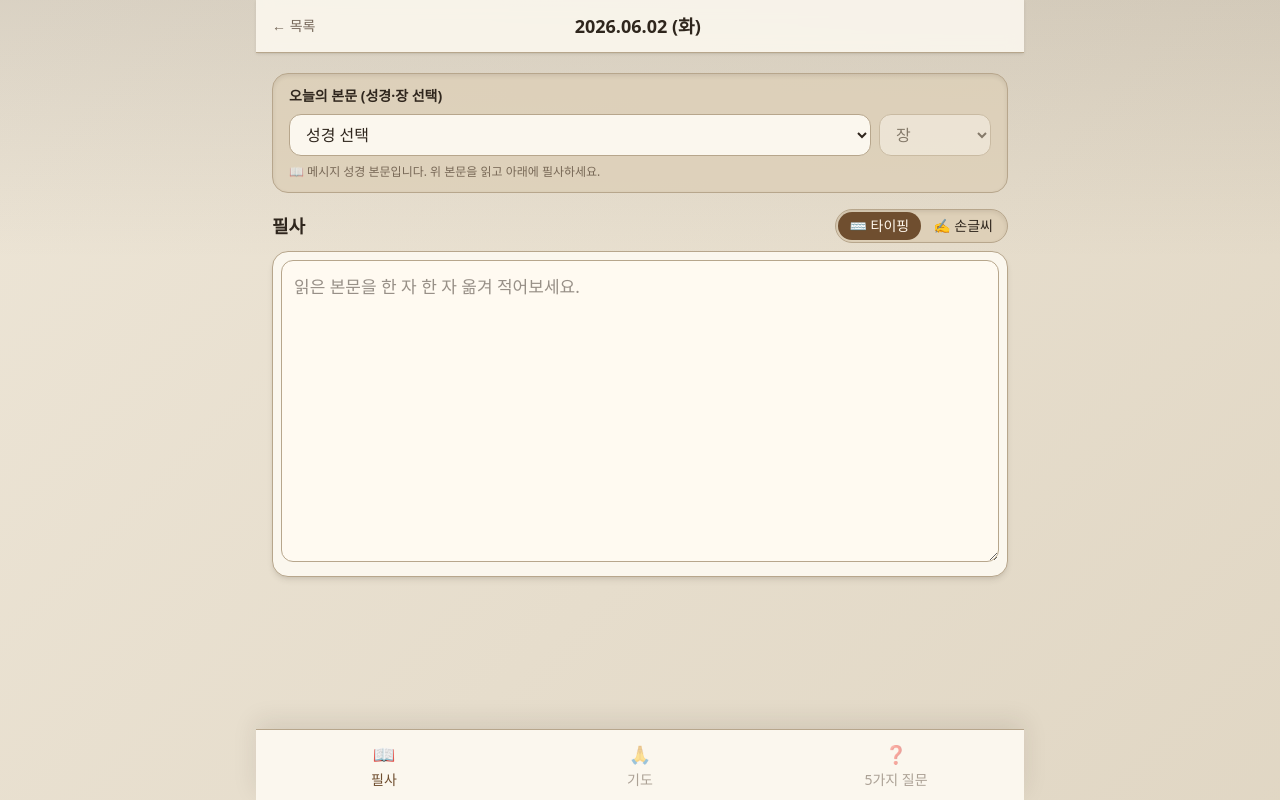
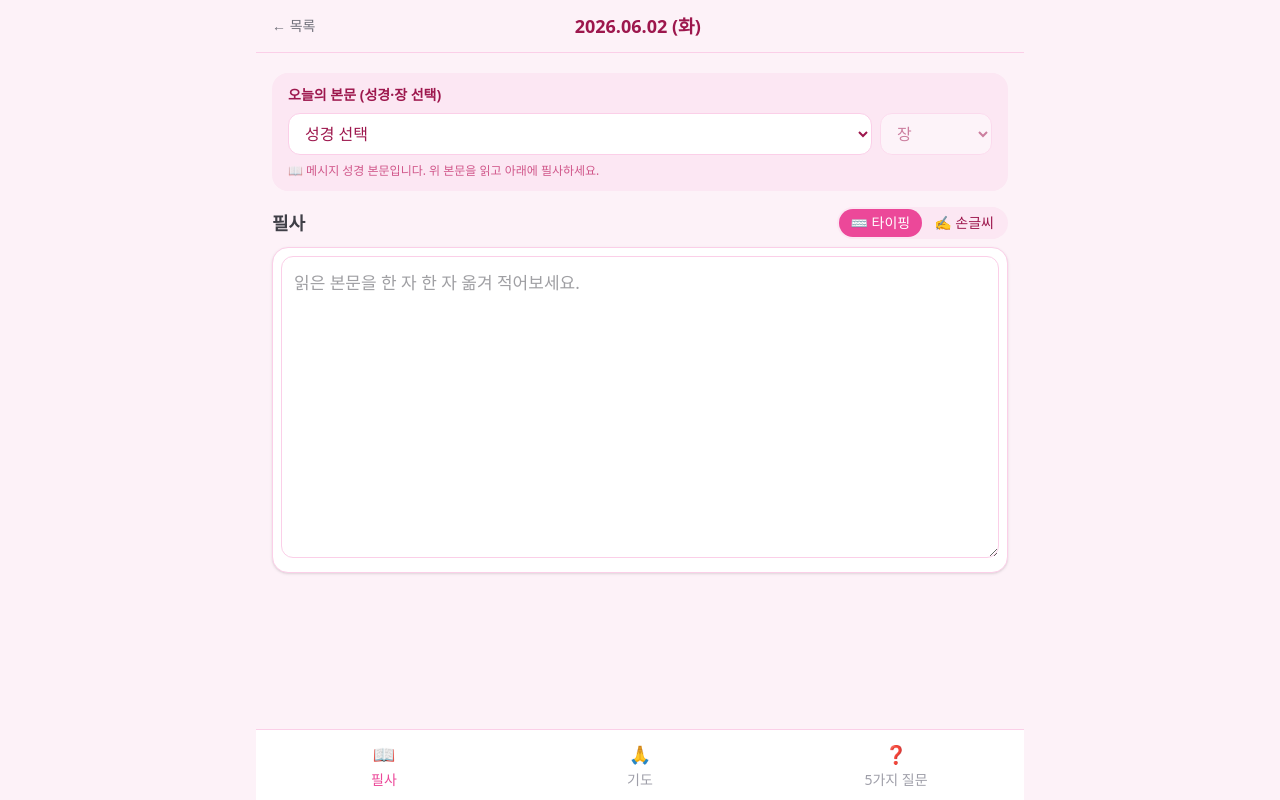
Before and after one commit to LeeLoHoon/EDABible, a React (Vite) app: page /#/ in a window 1280 px wide. Both pictures are taken after a click on the button "✏️ 오늘 묵상 시작". Built offline with nearby package versions, Linux system fonts and the light colour scheme.

Commit message:
Revert "style: 베이지 톤 디자인 적용"
This reverts commit d037db815ce8cf2d3908cf8f976abc31bd2b1022.

```diff
--- a/index.html
+++ b/index.html
@@ -5,7 +5,7 @@
     <link rel="icon" type="image/svg+xml" href="/favicon.svg" />
     <link rel="apple-touch-icon" href="/apple-touch-icon.png" />
     <meta name="viewport" content="width=device-width, initial-scale=1.0, maximum-scale=1.0, user-scalable=no, viewport-fit=cover" />
-    <meta name="theme-color" content="#6f4e2f" />
+    <meta name="theme-color" content="#ec4899" />
     <meta name="apple-mobile-web-app-capable" content="yes" />
     <meta name="apple-mobile-web-app-status-bar-style" content="default" />
     <title>EDABible — 성경 묵상·필사</title>
--- a/src/components/BiblePicker.tsx
+++ b/src/components/BiblePicker.tsx
@@ -110,7 +110,7 @@ export default function BiblePicker({ value, onChange }: Props) {
   const loading = !!meta && !activeDoc && !error
 
   return (
-    <div className="rounded-2xl border border-rose-line bg-rose-chip/80 px-4 py-3 shadow-inner shadow-rose-ink/10">
+    <div className="rounded-2xl bg-rose-chip px-4 py-3">
       <label className="mb-2 block text-sm font-semibold text-rose-ink">
         오늘의 본문 (성경·장 선택)
       </label>
@@ -119,7 +119,7 @@ export default function BiblePicker({ value, onChange }: Props) {
         <select
           value={order}
           onChange={(e) => setOrder(e.target.value ? Number(e.target.value) : '')}
-          className="min-w-0 flex-1 rounded-xl border border-rose-line bg-rose-card px-3 py-2 text-base font-medium text-rose-ink outline-none focus:border-rose-accent"
+          className="min-w-0 flex-1 rounded-xl border border-rose-line bg-white px-3 py-2 text-base font-medium text-rose-ink outline-none focus:border-rose-accent"
         >
           <option value="">성경 선택</option>
           {index.map((b) => (
@@ -133,7 +133,7 @@ export default function BiblePicker({ value, onChange }: Props) {
           value={chapter}
           onChange={(e) => setChapter(e.target.value ? Number(e.target.value) : '')}
           disabled={!activeDoc}
-          className="w-28 rounded-xl border border-rose-line bg-rose-card px-3 py-2 text-base font-medium text-rose-ink outline-none focus:border-rose-accent disabled:opacity-50"
+          className="w-28 rounded-xl border border-rose-line bg-white px-3 py-2 text-base font-medium text-rose-ink outline-none focus:border-rose-accent disabled:opacity-50"
         >
           <option value="">장</option>
           {chapterOptions.map((n) => (
@@ -149,7 +149,7 @@ export default function BiblePicker({ value, onChange }: Props) {
       {/* 선택한 본문 표시 (읽으며 필사) */}
       {loading && <p className="mt-3 text-sm text-rose-key/70">본문 불러오는 중…</p>}
       {!loading && passage && (
-        <div className="mt-3 max-h-72 overflow-y-auto rounded-xl border border-rose-line bg-rose-card px-4 py-3 shadow-sm shadow-rose-ink/10">
+        <div className="mt-3 max-h-72 overflow-y-auto rounded-xl border border-rose-line bg-white px-4 py-3">
           <p className="mb-1 text-sm font-bold text-rose-accent">
             {activeDoc?.book} {chapter}장
           </p>
--- a/src/components/FieldEditor.tsx
+++ b/src/components/FieldEditor.tsx
@@ -11,7 +11,7 @@ interface Props {
   inkHeight?: number
 }
 
-const PEN_COLORS = ['#2f261d', '#6f4e2f', '#1f4f57', '#315b3b', '#8a5d19']
+const PEN_COLORS = ['#3f3f46', '#be185d', '#2563eb', '#059669', '#d97706']
 
 export default function FieldEditor({
   field,
@@ -27,10 +27,10 @@ export default function FieldEditor({
   const setStrokes = (strokes: Stroke[]) => onChange({ ...field, strokes })
 
   return (
-    <div className="rounded-2xl border border-rose-line bg-rose-card p-2 shadow-md shadow-rose-ink/10">
+    <div className="rounded-2xl border border-rose-line bg-rose-card p-2 shadow-sm">
       {field.mode === 'text' ? (
         <textarea
-          className="w-full resize-y rounded-xl border border-rose-line bg-[#fffaf1] p-3 text-[17px] leading-relaxed text-rose-ink outline-none focus:border-rose-accent"
+          className="w-full resize-y rounded-xl border border-rose-line bg-white p-3 text-[17px] leading-relaxed text-zinc-700 outline-none focus:border-rose-accent"
           rows={rows}
           placeholder={placeholder}
           value={field.text}
@@ -43,14 +43,14 @@ export default function FieldEditor({
             <button
               type="button"
               onClick={() => setTool('pen')}
-              className={`rounded-lg px-2.5 py-1 text-sm ${tool === 'pen' ? 'bg-rose-chip text-rose-ink' : 'text-rose-key/65'}`}
+              className={`rounded-lg px-2.5 py-1 text-sm ${tool === 'pen' ? 'bg-rose-chip text-rose-ink' : 'text-zinc-500'}`}
             >
               ✏️ 펜
             </button>
             <button
               type="button"
               onClick={() => setTool('eraser')}
-              className={`rounded-lg px-2.5 py-1 text-sm ${tool === 'eraser' ? 'bg-rose-chip text-rose-ink' : 'text-rose-key/65'}`}
+              className={`rounded-lg px-2.5 py-1 text-sm ${tool === 'eraser' ? 'bg-rose-chip text-rose-ink' : 'text-zinc-500'}`}
             >
               🧽 지우개
             </button>
@@ -66,7 +66,7 @@ export default function FieldEditor({
                   setColor(c)
                   setTool('pen')
                 }}
-                className={`h-6 w-6 rounded-full border-2 ${color === c && tool === 'pen' ? 'border-rose-accent' : 'border-rose-card'}`}
+                className={`h-6 w-6 rounded-full border-2 ${color === c && tool === 'pen' ? 'border-rose-accent' : 'border-white'}`}
                 style={{ background: c }}
               />
             ))}
@@ -87,7 +87,7 @@ export default function FieldEditor({
               type="button"
               onClick={() => setStrokes(field.strokes.slice(0, -1))}
               disabled={field.strokes.length === 0}
-              className="rounded-lg px-2.5 py-1 text-sm text-rose-key/65 disabled:opacity-40"
+              className="rounded-lg px-2.5 py-1 text-sm text-zinc-500 disabled:opacity-40"
             >
               ↩️ 취소
             </button>
@@ -95,7 +95,7 @@ export default function FieldEditor({
               type="button"
               onClick={() => setStrokes([])}
               disabled={field.strokes.length === 0}
-              className="rounded-lg px-2.5 py-1 text-sm text-rose-key/65 disabled:opacity-40"
+              className="rounded-lg px-2.5 py-1 text-sm text-zinc-500 disabled:opacity-40"
             >
               전체 지우기
             </button>
--- a/src/components/InkCanvas.tsx
+++ b/src/components/InkCanvas.tsx
@@ -177,7 +177,7 @@ export default function InkCanvas({
     <div ref={wrapRef} className="w-full">
       <canvas
         ref={canvasRef}
-        className="ink-surface w-full rounded-xl bg-[#fffaf1]"
+        className="ink-surface w-full rounded-xl bg-white"
         style={{ height }}
         onPointerDown={onPointerDown}
         onPointerMove={onPointerMove}
--- a/src/components/ModeToggle.tsx
+++ b/src/components/ModeToggle.tsx
@@ -8,12 +8,12 @@ interface Props {
 /** 섹션 전체의 입력 방식(타이핑/손글씨)을 한 번에 전환하는 토글 */
 export default function ModeToggle({ mode, onChange }: Props) {
   return (
-    <div className="inline-flex select-none rounded-full border border-rose-line bg-rose-chip p-0.5 shadow-inner shadow-rose-ink/10">
+    <div className="inline-flex select-none rounded-full bg-rose-chip p-0.5">
       <button
         type="button"
         onClick={() => onChange('text')}
         className={`rounded-full px-3 py-1 text-sm font-medium transition ${
-          mode === 'text' ? 'bg-rose-accent text-[#fff8ed]' : 'text-rose-ink'
+          mode === 'text' ? 'bg-rose-accent text-white' : 'text-rose-ink'
         }`}
       >
         ⌨️ 타이핑
@@ -22,7 +22,7 @@ export default function ModeToggle({ mode, onChange }: Props) {
         type="button"
         onClick={() => onChange('ink')}
         className={`rounded-full px-3 py-1 text-sm font-medium transition ${
-          mode === 'ink' ? 'bg-rose-accent text-[#fff8ed]' : 'text-rose-ink'
+          mode === 'ink' ? 'bg-rose-accent text-white' : 'text-rose-ink'
         }`}
       >
         ✍️ 손글씨
--- a/src/index.css
+++ b/src/index.css
@@ -1,14 +1,14 @@
 @import 'tailwindcss';
 
-/* 고전적인 베이지 디자인 토큰 */
+/* 파스텔 핑크 디자인 토큰 */
 @theme {
-  --color-rose-bg: #e8decb;
-  --color-rose-card: #fbf7ee;
-  --color-rose-chip: #ded0b8;
-  --color-rose-ink: #2f261d;
-  --color-rose-accent: #6f4e2f;
-  --color-rose-key: #4b3a2b;
-  --color-rose-line: #b7a68c;
+  --color-rose-bg: #fdf2f8;
+  --color-rose-card: #ffffff;
+  --color-rose-chip: #fce7f3;
+  --color-rose-ink: #9d174d;
+  --color-rose-accent: #ec4899;
+  --color-rose-key: #be185d;
+  --color-rose-line: #fbcfe8;
   --font-sans: 'Pretendard', system-ui, 'Apple SD Gothic Neo', 'Malgun Gothic', sans-serif;
 }
 
@@ -20,11 +20,8 @@ body,
 
 body {
   margin: 0;
-  background:
-    linear-gradient(180deg, rgba(47, 38, 29, 0.1), rgba(232, 222, 203, 0) 260px),
-    linear-gradient(135deg, rgba(255, 255, 255, 0.22), rgba(47, 38, 29, 0.04)),
-    var(--color-rose-bg);
-  color: #2f2a24;
+  background: var(--color-rose-bg);
+  color: #3f3f46;
   font-family: var(--font-sans);
   -webkit-font-smoothing: antialiased;
   -webkit-tap-highlight-color: transparent;
@@ -55,9 +52,3 @@ textarea {
 .safe-pad {
   padding-bottom: env(safe-area-inset-bottom);
 }
-
-textarea,
-select,
-input {
-  color-scheme: light;
-}
--- a/src/pages/EntryPage.tsx
+++ b/src/pages/EntryPage.tsx
@@ -44,10 +44,10 @@ export default function EntryPage() {
   return (
     <div className="mx-auto flex min-h-full max-w-3xl flex-col">
       {/* 헤더 */}
-      <header className="sticky top-0 z-10 flex items-center justify-between border-b border-rose-line bg-rose-card/90 px-4 py-3 shadow-sm shadow-rose-ink/10 backdrop-blur">
+      <header className="sticky top-0 z-10 flex items-center justify-between border-b border-rose-line bg-rose-bg/90 px-4 py-3 backdrop-blur">
         <button
           onClick={() => navigate('/')}
-          className="text-sm font-medium text-rose-key/75 hover:text-rose-accent"
+          className="text-sm text-zinc-500 hover:text-rose-accent"
         >
           ← 목록
         </button>
@@ -57,7 +57,7 @@ export default function EntryPage() {
             <span className="ml-2 font-medium text-rose-key">· {entry.bibleRef}</span>
           )}
         </h1>
-        <span className="w-12 text-right text-xs text-rose-key/45">
+        <span className="w-12 text-right text-xs text-zinc-400">
           {saveState === 'saving' ? '저장 중…' : saveState === 'saved' ? '저장됨' : ''}
         </span>
       </header>
@@ -76,13 +76,13 @@ export default function EntryPage() {
       </main>
 
       {/* 하단 탭바 */}
-      <nav className="safe-pad sticky bottom-0 z-10 grid grid-cols-3 border-t border-rose-line bg-rose-card shadow-[0_-8px_24px_rgba(47,38,29,0.10)]">
+      <nav className="safe-pad sticky bottom-0 z-10 grid grid-cols-3 border-t border-rose-line bg-rose-card">
         {TABS.map((t) => (
           <button
             key={t.key}
             onClick={() => setTab(t.key)}
             className={`flex flex-col items-center gap-0.5 py-2.5 text-sm font-medium transition ${
-              tab === t.key ? 'text-rose-accent' : 'text-rose-key/45'
+              tab === t.key ? 'text-rose-accent' : 'text-zinc-400'
             }`}
           >
             <span className="text-lg">{t.icon}</span>
--- a/src/sections/QuestionsSection.tsx
+++ b/src/sections/QuestionsSection.tsx
@@ -35,14 +35,14 @@ export default function QuestionsSection({ entry, update, FieldEditor }: Props)
   return (
     <div className="space-y-5">
       <div className="flex items-center justify-between">
-        <div className="rounded-2xl border border-rose-line bg-rose-chip px-4 py-2 shadow-inner shadow-rose-ink/10">
+        <div className="rounded-2xl bg-rose-chip px-4 py-2">
           <h3 className="font-bold text-rose-ink">5가지 질문</h3>
         </div>
         <ModeToggle mode={mode} onChange={setMode} />
       </div>
       {QUESTIONS.map((q, i) => (
         <div key={i}>
-          <p className="mb-2 text-[17px] font-semibold text-rose-ink">
+          <p className="mb-2 text-[17px] font-semibold text-zinc-700">
             <span className="mr-1 text-rose-accent">{i + 1}.</span>
             <Question text={q} keyword={QUESTION_KEYWORDS[i]} />
           </p>
--- a/src/sections/TranscribeSection.tsx
+++ b/src/sections/TranscribeSection.tsx
@@ -25,7 +25,7 @@ export default function TranscribeSection({ entry, update, FieldEditor }: Props)
       {/* 필사 */}
       <div>
         <div className="mb-2 flex items-center justify-between">
-          <h3 className="text-lg font-bold text-rose-ink">필사</h3>
+          <h3 className="text-lg font-bold text-zinc-700">필사</h3>
           <ModeToggle mode={mode} onChange={setMode} />
         </div>
         <FieldEditor
--- a/vite.config.ts
+++ b/vite.config.ts
@@ -22,8 +22,8 @@ export default defineConfig({
         scope: '/EDABible/',
         display: 'standalone',
         orientation: 'any',
-        background_color: '#e8decb',
-        theme_color: '#6f4e2f',
+        background_color: '#fdf2f8',
+        theme_color: '#ec4899',
         icons: [
           { src: 'pwa-192.png', sizes: '192x192', type: 'image/png' },
           { src: 'pwa-512.png', sizes: '512x512', type: 'image/png' },
```
Also changed, not shown: src/pages/HomePage.tsx (+11 -11 lines), src/sections/PrayerSection.tsx (+4 -4 lines).
